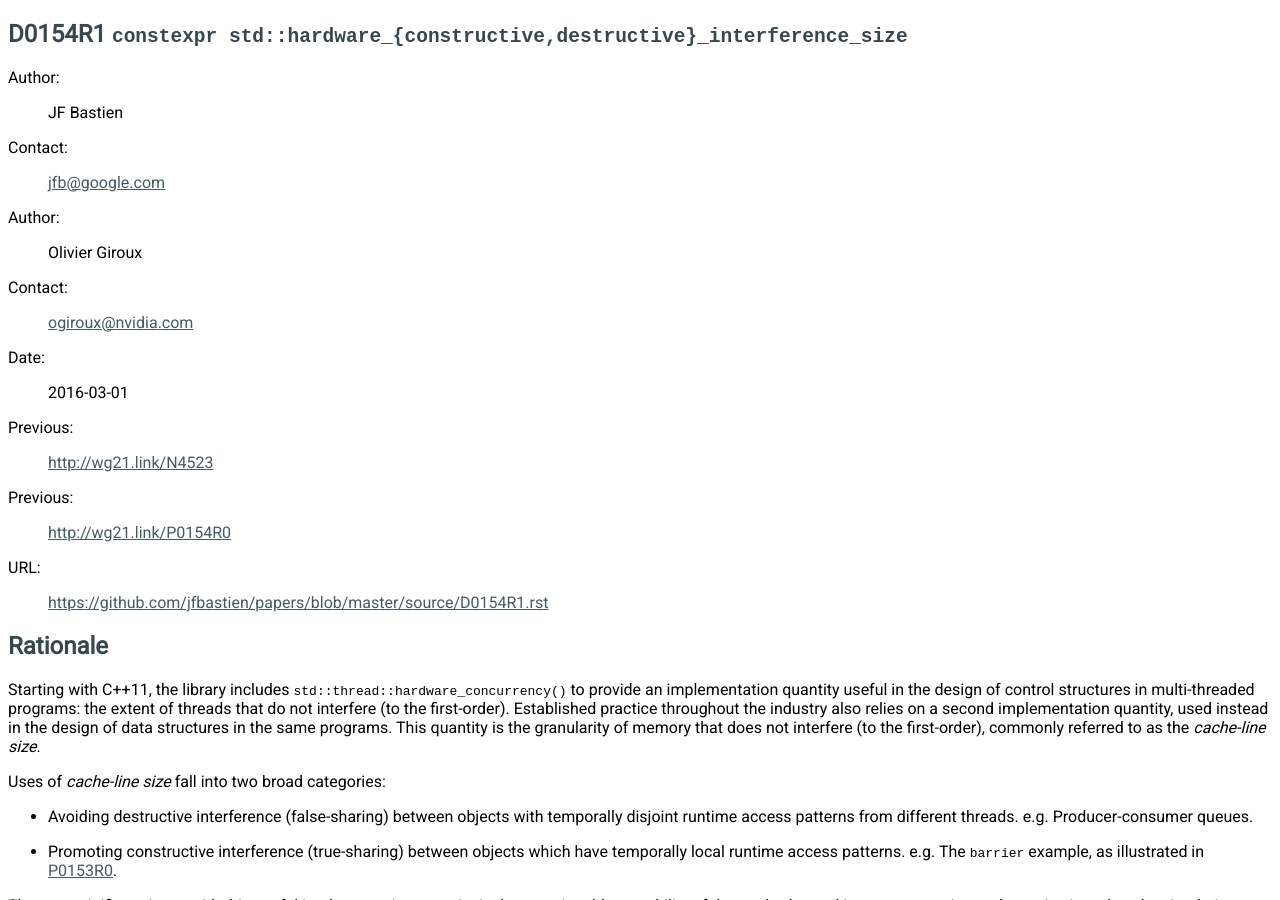
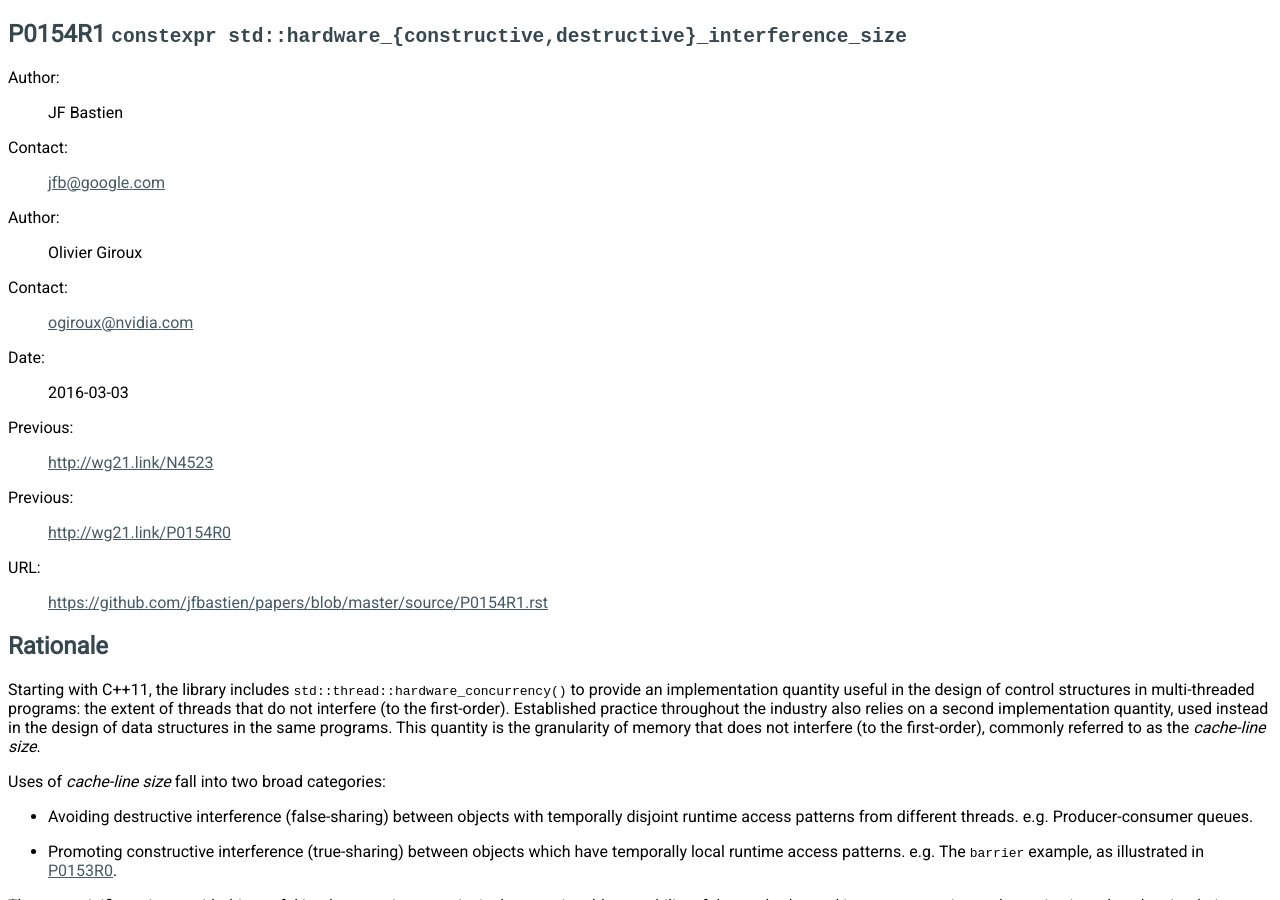
Before and after one commit to jfbastien/papers, a Sphinx documentation site: the page built from source/P0154R1.rst, in a window 1280 px wide and 900 px high. Built offline with Sphinx 7.4.7, drawn with Linux system fonts in a browser that asks for light colours.

Commit message:
D0154R1 -> P0154R1
Passed LWG review, going to plenary.

```diff
--- a/source/D0154R1.rst
+++ b/source/P0154R1.rst
@@ -1,15 +1,15 @@
 ================================================================================
-D0154R1 ``constexpr std::hardware_{constructive,destructive}_interference_size``
+P0154R1 ``constexpr std::hardware_{constructive,destructive}_interference_size``
 ================================================================================
 
 :Author: JF Bastien
 :Contact: jfb@google.com
 :Author: Olivier Giroux
 :Contact: ogiroux@nvidia.com
-:Date: 2016-03-01
+:Date: 2016-03-03
 :Previous: http://wg21.link/N4523
 :Previous: http://wg21.link/P0154R0
-:URL: https://github.com/jfbastien/papers/blob/master/source/D0154R1.rst
+:URL: https://github.com/jfbastien/papers/blob/master/source/P0154R1.rst
 
 ---------
 Rationale
--- a/source/index.rst
+++ b/source/index.rst
@@ -19,7 +19,7 @@ Contents:
   P0152R1
   P0153R0
   P0154R0
-  D0154R1
+  P0154R1
   P0193R0
 
 
```
